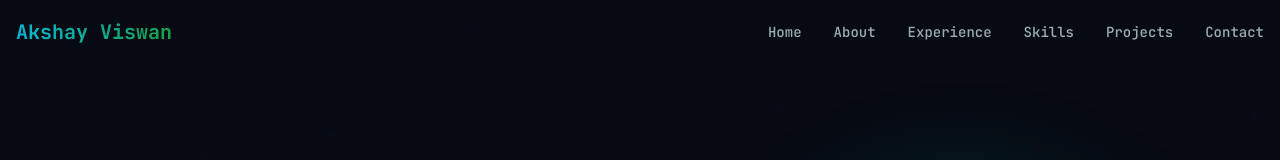
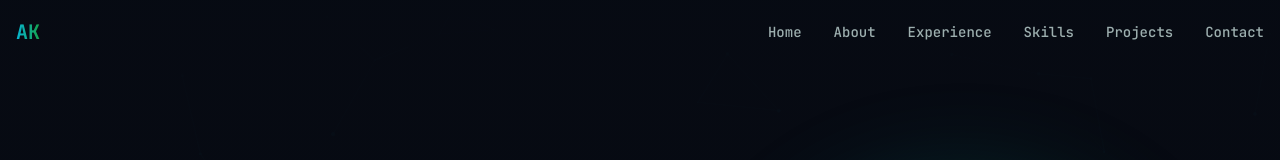
Before and after one commit to akshayviswangit/akshayviswan-portfolio, a React (Vite) app: page / in a window 1280 px wide. Shown: the top 160 px of the page. Built offline with nearby package versions, Linux system fonts and the light colour scheme; the HTML template or start-up script is replaced by a standard one.

Commit message:
Refactor: Update navigation brand text

```diff
--- a/src/components/Navigation.tsx
+++ b/src/components/Navigation.tsx
@@ -50,7 +50,7 @@ const Navigation = () => {
             }}
             className="text-xl font-bold text-gradient"
           >
-            Akshay Viswan
+            AK
           </a>
 
           {/* Desktop Navigation */}
```
